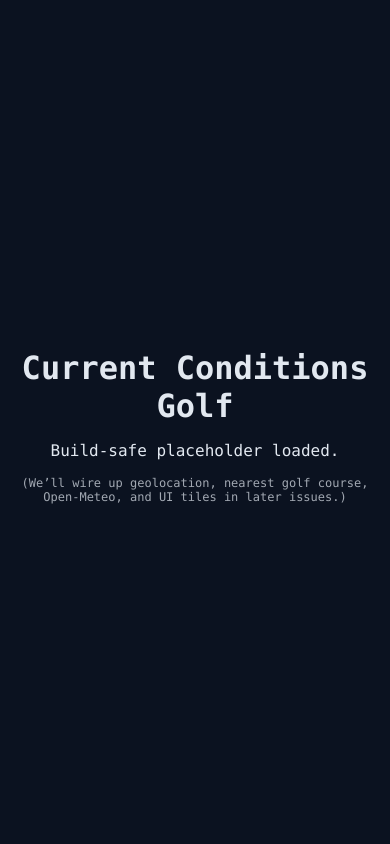
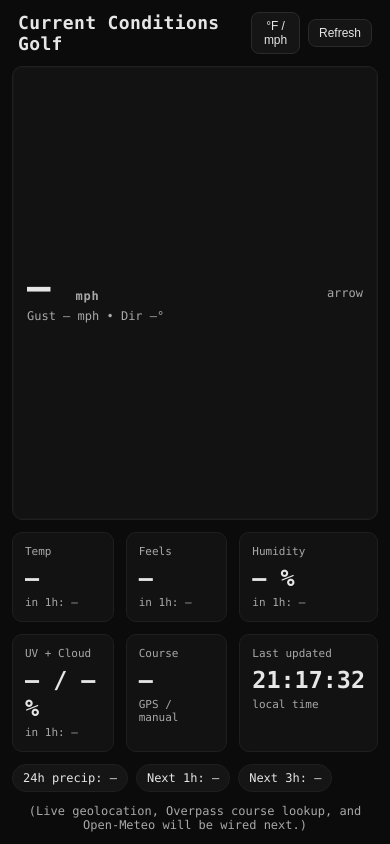
Before and after one commit to rlhstylist/current-conditions-golf, a React (Vite) app: page / in a window 390 px wide. Built offline with nearby package versions, Linux system fonts and the light colour scheme.

Commit message:
feat(ui): grayscale terminal theme + single-screen iPhone layout; placeholders intact

```diff
--- a/index.html
+++ b/index.html
@@ -3,7 +3,7 @@
   <head>
     <meta charset="UTF-8" />
     <link rel="icon" type="image/svg+xml" href="/vite.svg" />
-    <meta name="viewport" content="width=device-width, initial-scale=1.0" />
+    <meta name="viewport" content="width=device-width, initial-scale=1, viewport-fit=cover" />
     <title>current-conditions-golf</title>
   </head>
   <body>
--- a/src/App.tsx
+++ b/src/App.tsx
@@ -1,23 +1,90 @@
-import { useEffect, useState } from "react";
-import "./App.css";
+import { useState, useEffect } from "react"
+import "./index.css"
+
+type Units = "imperial" | "metric"
 
 export default function App() {
-  const [ready, setReady] = useState(false);
+  const [units, setUnits] = useState<Units>("imperial")
+  const [updatedAt, setUpdatedAt] = useState<string>("—")
 
-  useEffect(() => {
-    // Placeholder: we’ll re-introduce geo/course/weather logic in follow-up issues
-    setReady(true);
-  }, []);
+  // Placeholder refresh; later we’ll wire real fetch + timestamps
+  const refresh = () => {
+    const now = new Date()
+    const hh = String(now.getHours()).padStart(2, "0")
+    const mm = String(now.getMinutes()).padStart(2, "0")
+    const ss = String(now.getSeconds()).padStart(2, "0")
+    setUpdatedAt(`${hh}:${mm}:${ss}`)
+  }
+
+  useEffect(() => { refresh() }, [])
 
   return (
-    <div style={{ minHeight: "100vh", display: "grid", placeItems: "center" }}>
-      <div style={{ textAlign: "center", fontFamily: "ui-monospace, SFMono-Regular, Menlo, Monaco, Consolas, 'Liberation Mono', 'Courier New', monospace" }}>
-        <h1 style={{ marginBottom: 8 }}>Current Conditions Golf</h1>
-        <p>{ready ? "Build-safe placeholder loaded." : "Initializing…"}</p>
-        <p style={{ opacity: 0.7, fontSize: 12 }}>
-          (We’ll wire up geolocation, nearest golf course, Open-Meteo, and UI tiles in later issues.)
-        </p>
+    <div className="screen">
+      {/* TOP BAR */}
+      <div className="topbar">
+        <div className="title">Current Conditions Golf</div>
+        <div style={{display:"flex", gap:8, alignItems:"center"}}>
+          <button className="btn" onClick={() => setUnits(u => u === "imperial" ? "metric" : "imperial")}>
+            {units === "imperial" ? "°F / mph" : "°C / m·s⁻¹"}
+          </button>
+          <button className="btn" onClick={refresh}>Refresh</button>
+        </div>
+      </div>
+
+      {/* WIND */}
+      <div className="card wind">
+        <div>
+          <div className="big">— <span className="sub">mph</span></div>
+          <div className="sub">Gust — mph • Dir —°</div>
+        </div>
+        <div className="center-note">arrow</div>
+      </div>
+
+      {/* TILES */}
+      <div className="tiles">
+        <div className="tile">
+          <div className="label">Temp</div>
+          <div className="val">—</div>
+          <div className="delta">in 1h: —</div>
+        </div>
+        <div className="tile">
+          <div className="label">Feels</div>
+          <div className="val">—</div>
+          <div className="delta">in 1h: —</div>
+        </div>
+        <div className="tile">
+          <div className="label">Humidity</div>
+          <div className="val">— %</div>
+          <div className="delta">in 1h: —</div>
+        </div>
+        <div className="tile">
+          <div className="label">UV + Cloud</div>
+          <div className="val">— / —%</div>
+          <div className="delta">in 1h: —</div>
+        </div>
+        <div className="tile">
+          <div className="label">Course</div>
+          <div className="val">—</div>
+          <div className="delta">GPS / manual</div>
+        </div>
+        <div className="tile">
+          <div className="label">Last updated</div>
+          <div className="val">{updatedAt}</div>
+          <div className="delta">local time</div>
+        </div>
+      </div>
+
+      {/* PRECIP CHIPS */}
+      <div className="chips">
+        <div className="chip">24h precip: —</div>
+        <div className="chip">Next 1h: —</div>
+        <div className="chip">Next 3h: —</div>
+      </div>
+
+      {/* build-safe hint while data is pending */}
+      <div className="center-note">
+        (Live geolocation, Overpass course lookup, and Open-Meteo will be wired next.)
       </div>
     </div>
-  );
+  )
 }
--- a/src/index.css
+++ b/src/index.css
@@ -1,32 +1,112 @@
-/* Base: dark terminal-ish theme */
-:root {
-  --bg: #0b1220;
-  --panel: #0f172a;
-  --ink: #e2e8f0;
-  --muted: #94a3b8;
-  --accent: #38bdf8;
-  --ok: #34d399;
-  --warn: #f59e0b;
-  --danger: #ef4444;
-  --border: 1px solid rgba(148,163,184,.18);
-  --radius: 12px;
+:root{
+  --bg:#0b0b0b;
+  --panel:#121212;
+  --text:#e6e6e6;
+  --muted:#a8a8a8;
+  --accent:#d4d4d4;        /* subtle, still grayscale */
+  --ok:#cfcfcf;
+  --warn:#9e9e9e;
+  --err:#7a7a7a;
 }
 
-* { box-sizing: border-box; }
-html, body, #root { height: 100%; }
-html, body {
-  margin: 0;
-  background: var(--bg);
-  color: var(--ink);
+*{box-sizing:border-box}
+html,body,#root{height:100%;margin:0}
+html,body{
+  background:var(--bg);
+  color:var(--text);
   font-family: ui-monospace, SFMono-Regular, Menlo, Consolas, "Liberation Mono", monospace;
+  -webkit-font-smoothing: antialiased;
+  -moz-osx-font-smoothing: grayscale;
 }
-body { overflow: hidden; } /* single-screen; no scroll */
+body{overflow:hidden}
 
-/* utilities */
-.small { font-size: .75rem; color: var(--muted); }
-.row { display: grid; grid-auto-flow: column; gap: 8px; }
-.panel {
-  background: var(--panel);
-  border: var(--border);
-  border-radius: var(--radius);
+.screen{
+  /* iPhone 14 target: 390 x 844 — but fluid to any viewport */
+  --target-w:390px;
+  --target-h:844px;
+
+  height:100svh;                    /* respects dynamic mobile UI */
+  padding: max(env(safe-area-inset-top,12px),12px)
+           max(env(safe-area-inset-right,12px),12px)
+           max(env(safe-area-inset-bottom,12px),12px)
+           max(env(safe-area-inset-left,12px),12px);
+
+  display:grid;
+  grid-template-rows: 42px 1fr auto auto; /* top bar, wind, tiles, chips */
+  gap:12px;
+  max-width:100vw;
 }
+
+.card{
+  background:var(--panel);
+  border:1px solid #1f1f1f;
+  border-radius:10px;
+  padding:12px 14px;
+  box-shadow: 0 0 0 1px rgba(255,255,255,0.02) inset;
+}
+
+.topbar{
+  display:flex; align-items:center; justify-content:space-between;
+  gap:10px; padding-inline:6px;
+}
+.title{
+  font-size: clamp(18px, 3.8vw, 24px);
+  font-weight:700; letter-spacing:0.02em;
+}
+.meta{ color:var(--muted); font-size:12px }
+
+.wind{
+  display:grid;
+  grid-template-columns: 1fr auto;
+  align-items:center;
+  gap:16px;
+}
+.wind .big{
+  font-size: clamp(36px, 10vw, 56px);
+  font-weight:800;
+  letter-spacing: 0.02em;
+}
+.wind .sub{
+  color:var(--muted);
+  font-size: 12px;
+}
+
+.tiles{
+  display:grid;
+  grid-template-columns: repeat(3, 1fr);
+  gap:12px;
+}
+.tile{
+  padding:12px;
+  border-radius:10px;
+  background:var(--panel);
+  border:1px solid #1f1f1f;
+}
+.tile .label{ color:var(--muted); font-size:11px; margin-bottom:6px }
+.tile .val{ font-size: clamp(20px, 6vw, 28px); font-weight:700 }
+.tile .delta{ color:var(--muted); font-size:11px; margin-top:4px }
+
+.chips{
+  display:flex; gap:8px; flex-wrap:wrap;
+}
+.chip{
+  background:#151515;
+  border:1px solid #1f1f1f;
+  color:var(--text);
+  border-radius:999px;
+  padding:6px 10px;
+  font-size:12px;
+}
+
+.btn{
+  background:#151515; color:var(--text);
+  border:1px solid #2a2a2a; border-radius:8px;
+  padding:6px 10px; font-size:12px; cursor:pointer;
+}
+.btn:active{ transform:translateY(1px) }
+
+.center-note{
+  color:var(--muted);
+  text-align:center;
+  font-size:12px;
+}
```
